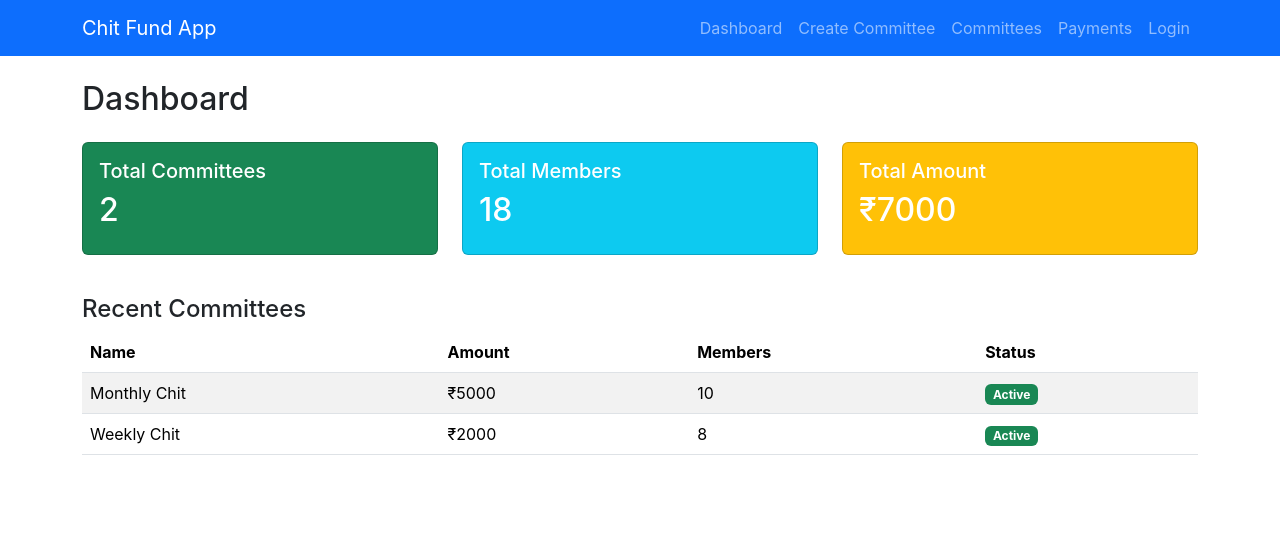
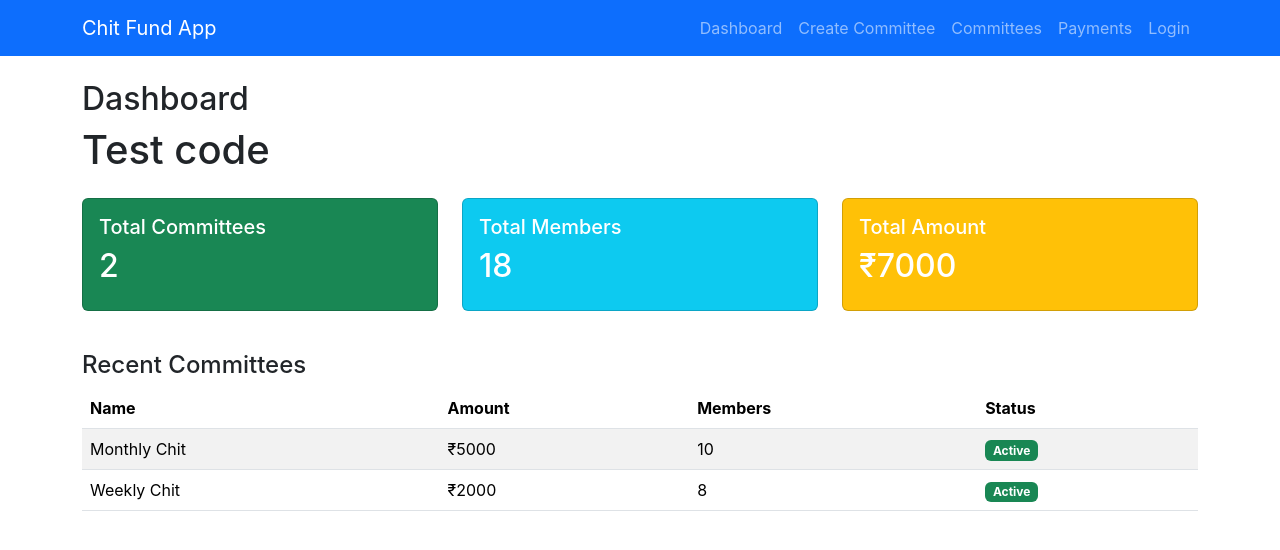
Before and after one commit to Arulrajshreenith/ReactApp, a React (Create React App) app: page / in a window 1280 px wide. Shown: the top 550 px of the page. Built offline with nearby package versions, Linux system fonts and the light colour scheme.

Commit message:
test code dashboard changes

```diff
--- a/src/components/Dashboard.js
+++ b/src/components/Dashboard.js
@@ -19,6 +19,7 @@ function Dashboard() {
   return (
     <div>
       <h2>Dashboard</h2>
+      <h1>Test code </h1>
       <div className="row mt-4">
         <div className="col-md-4">
           <div className="card text-white bg-success mb-3">
```
